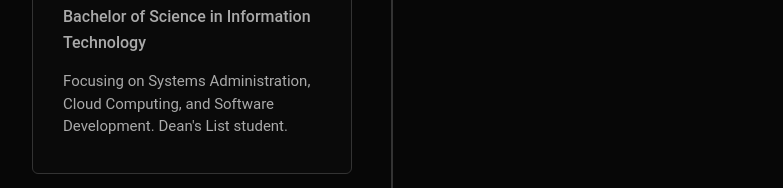
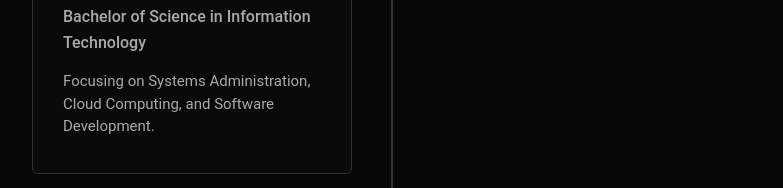
Before and after one commit to Mandip77/Portfolio, a React (Create React App) app: page / in a window 1280 px wide. Shown: the part 3303-3491 px from the top of the page, without its empty margins (248-1031 px from the left). Built offline with nearby package versions, Linux system fonts and the light colour scheme; no server answers.

Commit message:
Update description for Northeastern University entry
Removed mention of 'Dean's List student' from the description.

```diff
--- a/src/components/Experience.js
+++ b/src/components/Experience.js
@@ -129,7 +129,7 @@ const experienceData = [
     title: 'Northeastern University',
     subtitle: 'Bachelor of Science in Information Technology',
     date: '2023 - Present',
-    description: 'Focusing on Systems Administration, Cloud Computing, and Software Development. Dean\'s List student.',
+    description: 'Focusing on Systems Administration, Cloud Computing, and Software Development.',
   },
   {
     type: 'school',
```
